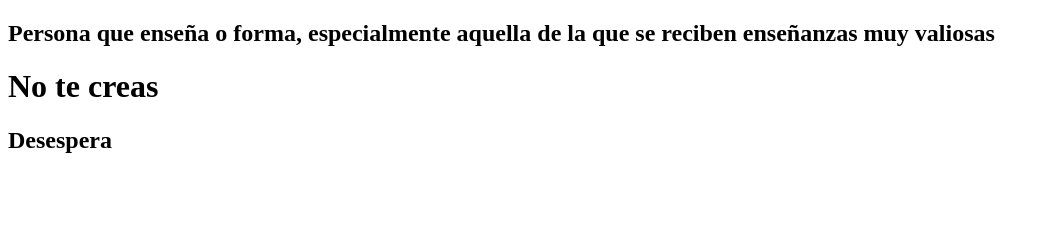
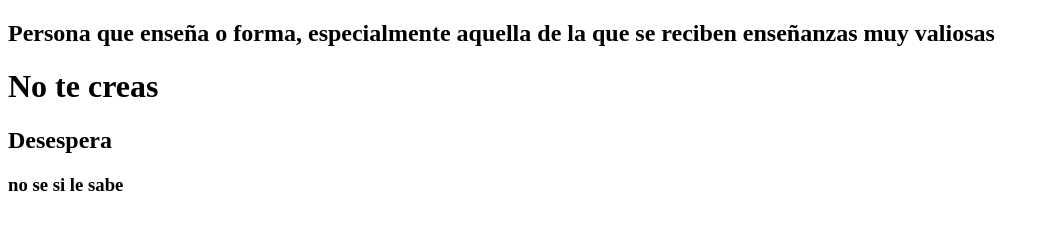
Before and after one commit to Elted65/simpca, a plain HTML site: page Index.html in a window 1280 px wide. Shown: the whole page, without its empty margins (0-1050 px from the left). Drawn offline with Linux system fonts and the light colour scheme.

Commit message:
mi primer commit

```diff
--- a/Index.html
+++ b/Index.html
@@ -9,5 +9,6 @@
     <h2>Persona que enseña o forma, especialmente aquella de la que se reciben enseñanzas muy valiosas</h2>
     <h1>No te creas</h1>
     <h2>Desespera</h2>
+    <h3>no se si le sabe</h3>
 </body>
 </html>
```
